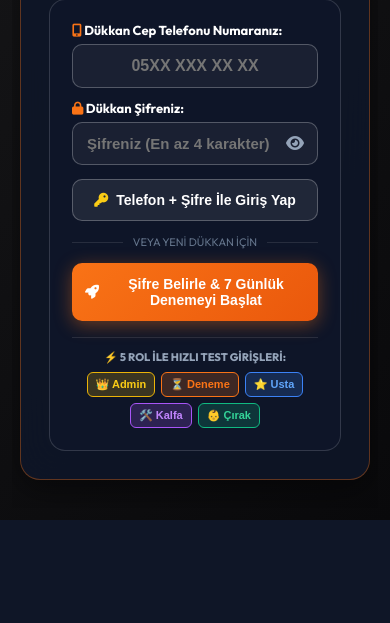
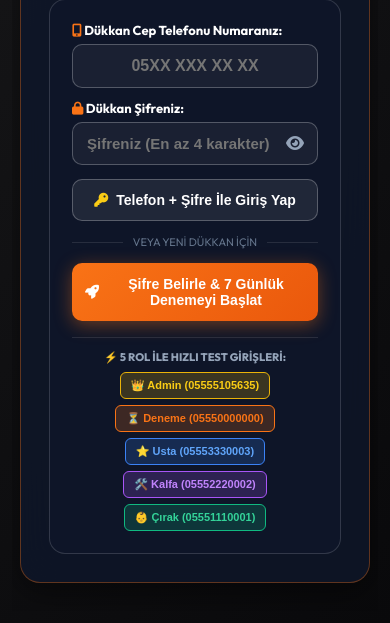
Before and after one commit to mrtgurpinar-ops/dijital-ustabasi, a FastAPI app: page / in a window 390 px wide. Shown: the part 736-1359 px from the top of the page. Before the commit the page ends 1256 px from the top, so only its background shows below. Run offline with FastAPI, Linux system fonts and the light colour scheme.

Commit message:
v1.4.0: Lastikci & Tire Service Templates & Phone Numbers in Role Buttons

```diff
--- a/templates/index.html
+++ b/templates/index.html
@@ -128,11 +128,11 @@
                         ⚡ 5 ROL İLE HIZLI TEST GİRİŞLERİ:
                     </span>
                     <div style="display: flex; gap: 6px; flex-wrap: wrap; justify-content: center;">
-                        <button onclick="quickFillRole('05555105635', 'DijitalAdmin2026!')" style="background: rgba(234, 179, 8, 0.2); border: 1px solid #eab308; color: #facc15; padding: 5px 8px; border-radius: 6px; font-size: 11px; font-weight: bold; cursor: pointer;">👑 Admin</button>
-                        <button onclick="quickFillRole('05550000000', 'Deneme1234!')" style="background: rgba(249, 115, 22, 0.2); border: 1px solid #f97316; color: #f97316; padding: 5px 8px; border-radius: 6px; font-size: 11px; font-weight: bold; cursor: pointer;">⏳ Deneme</button>
-                        <button onclick="quickFillRole('05553330003', 'Usta1234!')" style="background: rgba(59, 130, 246, 0.2); border: 1px solid #3b82f6; color: #60a5fa; padding: 5px 8px; border-radius: 6px; font-size: 11px; font-weight: bold; cursor: pointer;">⭐️ Usta</button>
-                        <button onclick="quickFillRole('05552220002', 'Kalfa1234!')" style="background: rgba(168, 85, 247, 0.2); border: 1px solid #a855f7; color: #c084fc; padding: 5px 8px; border-radius: 6px; font-size: 11px; font-weight: bold; cursor: pointer;">🛠️ Kalfa</button>
-                        <button onclick="quickFillRole('05551110001', 'Cirak1234!')" style="background: rgba(16, 185, 129, 0.2); border: 1px solid #10b981; color: #34d399; padding: 5px 8px; border-radius: 6px; font-size: 11px; font-weight: bold; cursor: pointer;">👶 Çırak</button>
+                        <button onclick="quickFillRole('05555105635', 'DijitalAdmin2026!')" style="background: rgba(234, 179, 8, 0.2); border: 1px solid #eab308; color: #facc15; padding: 6px 10px; border-radius: 6px; font-size: 11px; font-weight: bold; cursor: pointer;" title="👑 Süper Admin (05555105635)">👑 Admin (05555105635)</button>
+                        <button onclick="quickFillRole('05550000000', 'Deneme1234!')" style="background: rgba(249, 115, 22, 0.2); border: 1px solid #f97316; color: #f97316; padding: 6px 10px; border-radius: 6px; font-size: 11px; font-weight: bold; cursor: pointer;" title="⏳ Deneme (05550000000)">⏳ Deneme (05550000000)</button>
+                        <button onclick="quickFillRole('05553330003', 'Usta1234!')" style="background: rgba(59, 130, 246, 0.2); border: 1px solid #3b82f6; color: #60a5fa; padding: 6px 10px; border-radius: 6px; font-size: 11px; font-weight: bold; cursor: pointer;" title="⭐️ Usta (05553330003)">⭐️ Usta (05553330003)</button>
+                        <button onclick="quickFillRole('05552220002', 'Kalfa1234!')" style="background: rgba(168, 85, 247, 0.2); border: 1px solid #a855f7; color: #c084fc; padding: 6px 10px; border-radius: 6px; font-size: 11px; font-weight: bold; cursor: pointer;" title="🛠️ Kalfa (05552220002)">🛠️ Kalfa (05552220002)</button>
+                        <button onclick="quickFillRole('05551110001', 'Cirak1234!')" style="background: rgba(16, 185, 129, 0.2); border: 1px solid #10b981; color: #34d399; padding: 6px 10px; border-radius: 6px; font-size: 11px; font-weight: bold; cursor: pointer;" title="👶 Çırak (05551110001)">👶 Çırak (05551110001)</button>
                     </div>
                 </div>
             </div>
@@ -252,8 +252,14 @@
                         </div>
                     </div>
 
-                    <!-- Sample Fast Template Chips -->
+                    <!-- Sample Fast Template Chips (Oto Servis & Lastikçiler) -->
                     <div style="display: flex; gap: 8px; margin-top: 12px; overflow-x: auto; padding-bottom: 4px;">
+                        <button class="chip" onclick="useDashboardTemplate('34 TIRE 888 Volkswagen Golf 4 adet 205/55R16 kış lastiği değişimi 2400 TL, rot balan ayarı 600 TL')" style="background: rgba(234, 179, 8, 0.15); border: 1px solid #eab308; color: #facc15; padding: 6px 12px; border-radius: 6px; font-size: 11px; font-weight: bold; cursor: pointer; white-space: nowrap;">
+                            🛞 Lastikçi (4 Kış Lastiği & Rot-Balans)
+                        </button>
+                        <button class="chip" onclick="useDashboardTemplate('34 OTEL 999 Renault Megane 1 sezonluk lastik oteli saklama ve jant temizlik hizmeti 1200 TL')" style="background: rgba(168, 85, 247, 0.15); border: 1px solid #a855f7; color: #c084fc; padding: 6px 12px; border-radius: 6px; font-size: 11px; font-weight: bold; cursor: pointer; white-space: nowrap;">
+                            🏨 Lastik Oteli (1 Sezon Saklama)
+                        </button>
                         <button class="chip" onclick="useDashboardTemplate('34 ABC 123 Fiat Egea balata değişimi 1200 TL, periyodik bakım bin beş yüz lira, usta notu diskler temizlendi')" style="background: rgba(255,255,255,0.05); border: 1px solid rgba(255,255,255,0.1); color: #cbd5e1; padding: 6px 12px; border-radius: 6px; font-size: 11px; cursor: pointer; white-space: nowrap;">
                             ⚡ Egea (Balata & Bakım)
                         </button>
```
Also changed, not shown: CHANGELOG.md, storage/database.db, storage/database.json, 2 other files.
